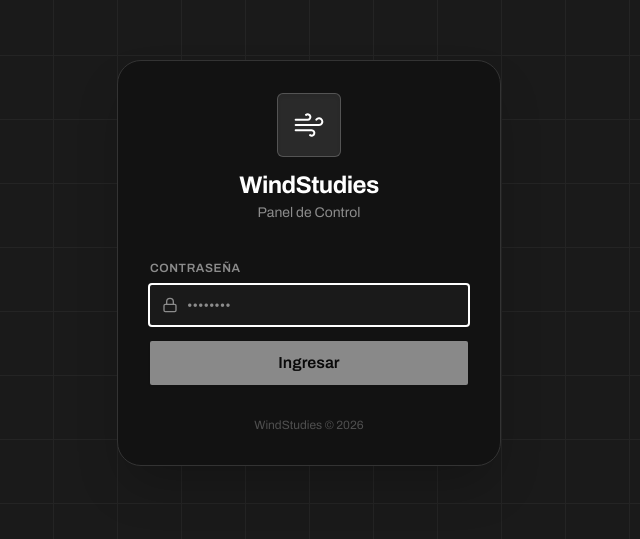
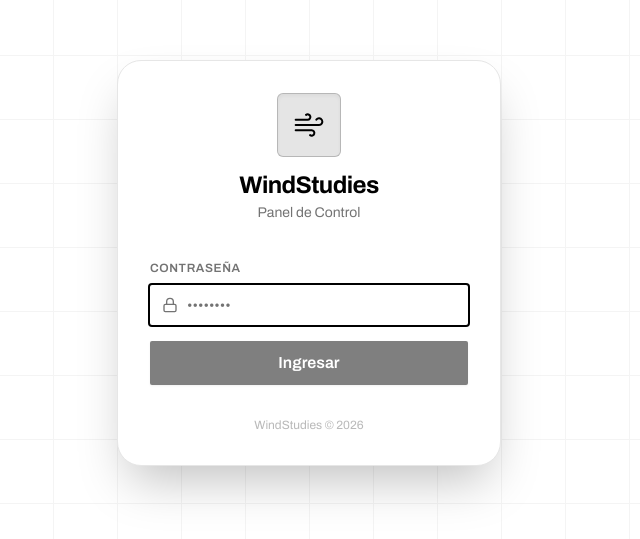
Before and after one commit to Martinmeierr/WindStudies, a React (Vite) app: page / in a window 1280 px wide. Shown: the part 137-676 px from the top of the page, without its empty margins (331-971 px from the left). Built offline with nearby package versions, Linux system fonts and the light colour scheme.

Commit message:
fix(theme): quitar dark mode forzado — app en modo claro (blanco + letras negras)

```diff
--- a/src/App.jsx
+++ b/src/App.jsx
@@ -34,7 +34,7 @@ export default function App() {
   }
 
   return (
-    <div className="dark">
+    <div>
       {auth
         ? <Dashboard logout={logout} showToast={showToast} />
         : <Login onLogin={login} />
```
